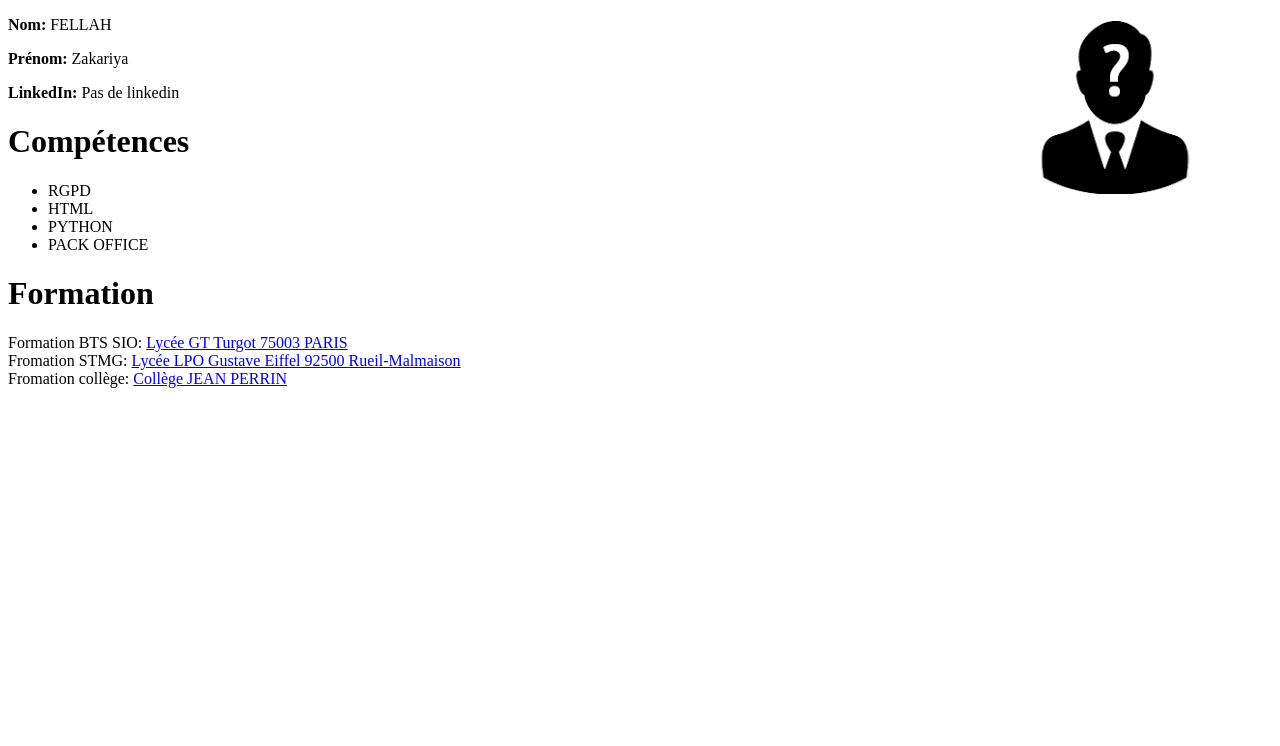
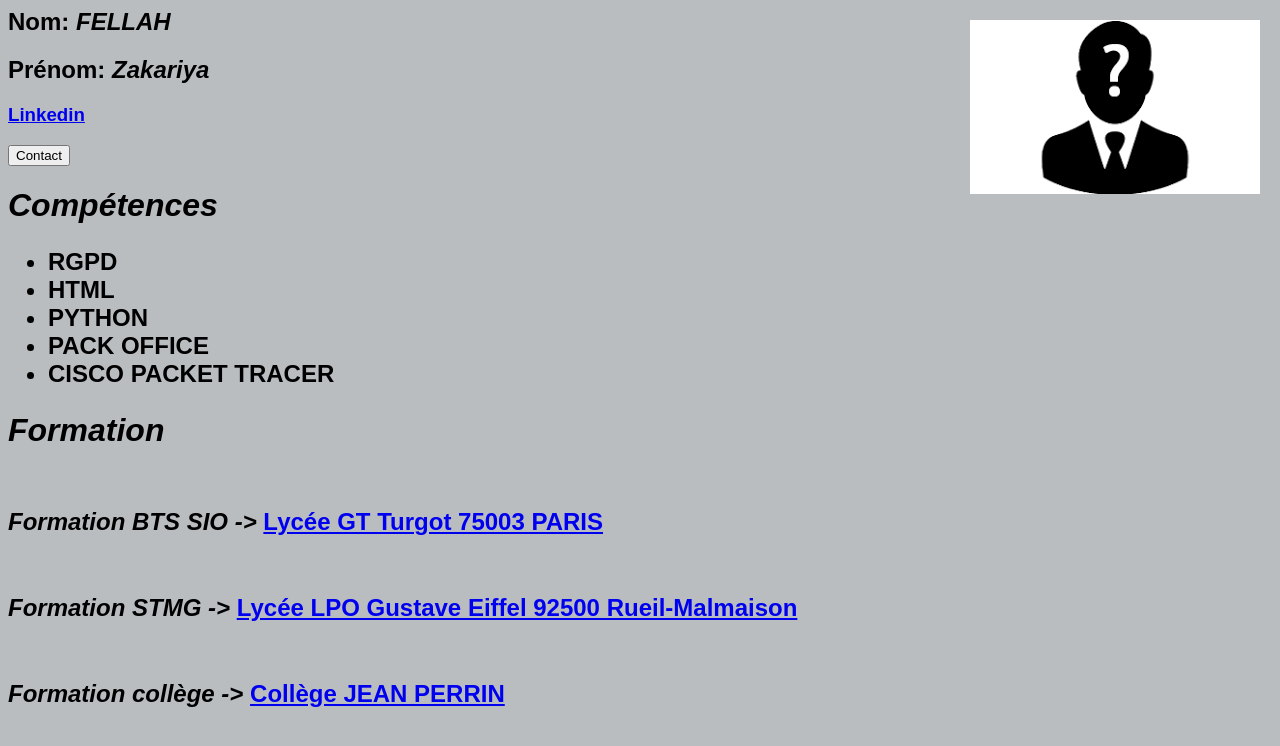
Before and after one commit to ZakariyaFELLAH/ZakariyaFELLAH.github.io, a plain HTML site: page index.html in a window 1280 px wide. Drawn offline with Linux system fonts and the light colour scheme.

Commit message:
index.html

```diff
--- a/index.html
+++ b/index.html
@@ -1,31 +1,37 @@
-<!DOCTYPE html>
 <html>
     <head>
-
         <Title>FELLAH ZAKARIYA</Title>
         <link rel="stylesheet" href="styles.css">
     </head>
-    <body>
+    <style>
+    body {
+      font-family: Arial, sans-serif;
+    }
+  </style>
+    <body style="background-color: rgb(185, 189, 192);">
         <img src="images-2.png">
 
-     <p><b>Nom:</b> FELLAH</p>
-     <p><b>Prénom:</b> Zakariya</p>
-     <p><b>LinkedIn:</b> Pas de linkedin</p>
+     <h2><b>Nom:</b><i> FELLAH</i></h2>
+     <h2><b>Prénom:</b><i> Zakariya</i></h2>
+     <h3><a href="https://www.linkedin.com/in/zakariya-fellah-846aa6384/" target="_blank">Linkedin</a></h3>
 
-        <h1>Compétences</h1>
-        <ul>
+        <a href="Contact.html"><button>Contact</button></a>
+
+     <h1><em>Compétences</em></h1>
+        <h2><ul>
             <li>RGPD</li>
             <li>HTML</li>
             <li>PYTHON</li>
             <li>PACK OFFICE</li>
+            <li>CISCO PACKET TRACER</li>
 
-        </ul>
-    <h1>Formation</h1>
-
-    Formation BTS SIO: <a href="https://pia.ac-paris.fr/serail/jcms/s2_271354/fr/accueil">Lycée GT Turgot 75003 PARIS</a>
+        </ul></h2>
+    <h1><em>Formation</em></h1>
     <br>
-    Fromation STMG: <a href="https://lyc-eiffel-rueil.ac-versailles.fr/">Lycée LPO Gustave Eiffel 92500 Rueil-Malmaison</a>
+    <h2><i>Formation BTS SIO -> </i><a href="https://pia.ac-paris.fr/serail/jcms/s2_271354/fr/accueil"  target="_blank">Lycée GT Turgot 75003 PARIS</a></h2>
     <br>
-    Fromation collège: <a href="https://pia.ac-paris.fr/serail/jcms/s2_122940/fr/accueil">Collège JEAN PERRIN</a>
+    <h2><i>Formation STMG -> </i><a href="https://lyc-eiffel-rueil.ac-versailles.fr/"  target="_blank">Lycée LPO Gustave Eiffel 92500 Rueil-Malmaison</a></h2>
+    <br>
+    <h2><i>Formation collège -> </i><a href="https://pia.ac-paris.fr/serail/jcms/s2_122940/fr/accueil"  target="_blank">Collège JEAN PERRIN</a></h2>
     </body>
 </html>
```
